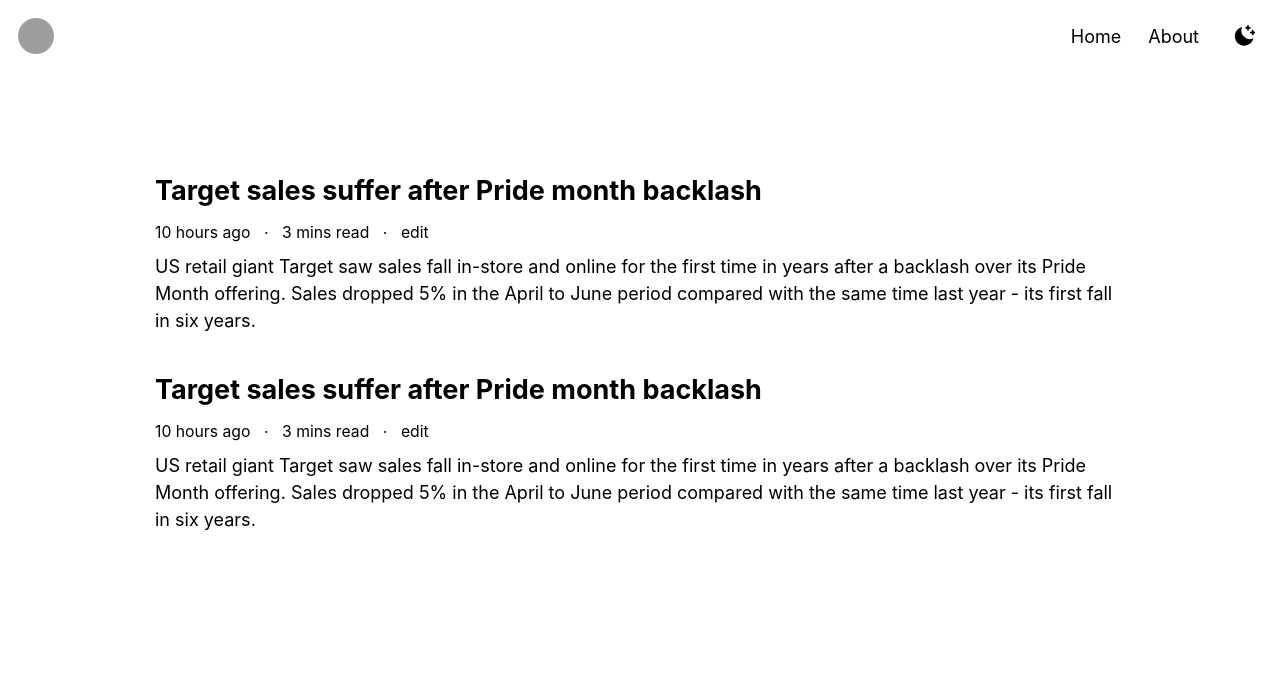
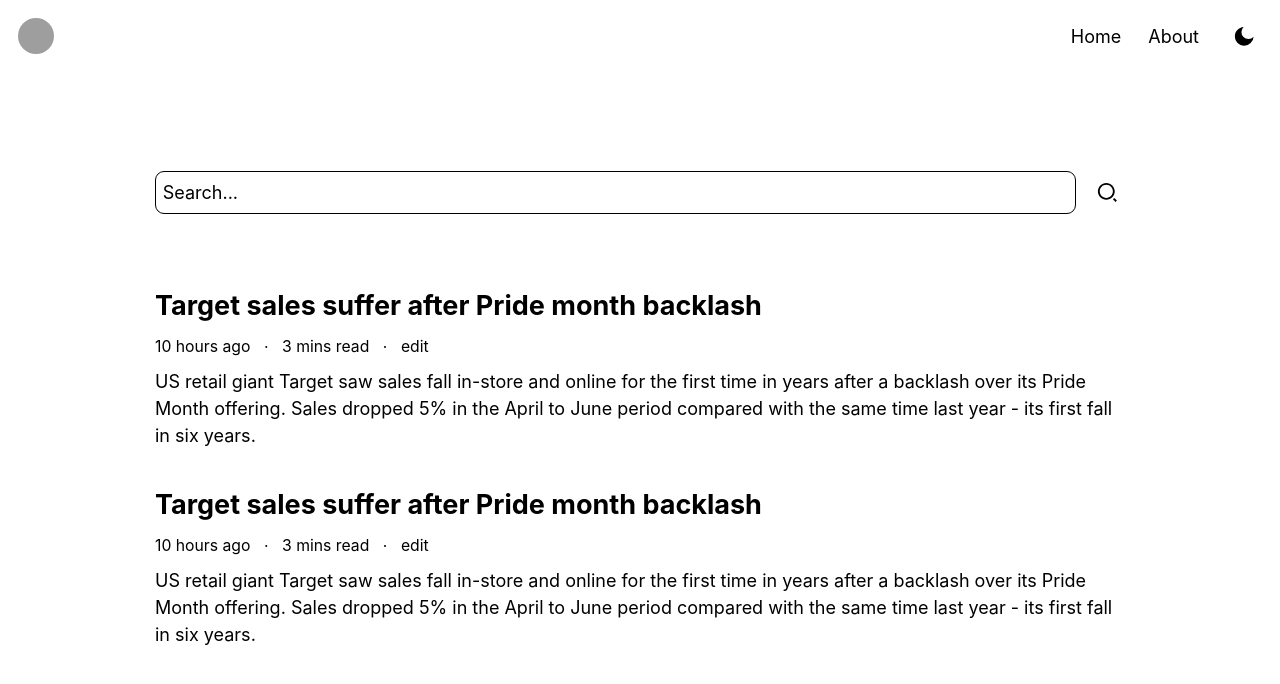
Before and after one commit to hypulse/devlog, a Next.js app: page / in a window 1280 px wide. Shown: the top 684 px of the page. Built offline with nearby package versions, Linux system fonts and the light colour scheme; grey boxes are pictures that could not be loaded; a web font is replaced by a local one.

Commit message:
검색 박스 추가, 아이콘 수정 등

```diff
--- a/app/login/page.tsx
+++ b/app/login/page.tsx
@@ -1,18 +1,11 @@
 import Button from "@/components/Button";
+import Input from "@/components/Input";
 
 export default function Page() {
   return (
     <div className="flex flex-col gap-y-elementGap">
-      <input
-        type="text"
-        className="bg-transparent border rounded outline-none p-inputPadding border-border placeholder-textSecondary"
-        placeholder="email"
-      ></input>
-      <input
-        type="text"
-        className="bg-transparent border rounded outline-none p-inputPadding border-border placeholder-textSecondary"
-        placeholder="password"
-      ></input>
+      <Input type="text" placeholder="email" />
+      <Input type="text" placeholder="password" />
       <Button>Login</Button>
     </div>
   );
--- a/app/page.tsx
+++ b/app/page.tsx
@@ -1,10 +1,14 @@
 import Card from "@/components/Card";
+import SearchBox from "@/components/SearchBox";
 
 export default function Page() {
   return (
-    <div className="flex flex-col gap-y-extraGap">
-      <Card _id="" />
-      <Card _id="" />
+    <div className="space-y-sectionGap">
+      <SearchBox />
+      <div className="flex flex-col gap-y-extraGap">
+        <Card _id="" />
+        <Card _id="" />
+      </div>
     </div>
   );
 }
--- /dev/null
+++ b/components/SearchBox.tsx
@@ -0,0 +1,19 @@
+"use client";
+
+import { RiSearch2Line } from "@/icons";
+import IconButton from "./IconButton";
+import Input from "./Input";
+import { useRef } from "react";
+
+export default function SearchBox() {
+  const ref = useRef<HTMLInputElement>(null);
+
+  return (
+    <form className="flex items-center gap-x-colGap">
+      <Input type="text" placeholder="Search..." className="grow" ref={ref} />
+      <IconButton type="submit">
+        <RiSearch2Line />
+      </IconButton>
+    </form>
+  );
+}
--- a/components/ThemeToggler.tsx
+++ b/components/ThemeToggler.tsx
@@ -1,6 +1,6 @@
 "use client";
 
-import { RiSunFill, RiMoonClearFill } from "@/icons";
+import { RiSunFill, RiMoonFill } from "@/icons";
 import IconButton from "./IconButton";
 import useTheme from "@/hooks/useTheme";
 
@@ -9,7 +9,7 @@ export default function ThemeToggler() {
 
   return (
     <IconButton onClick={toggleTheme}>
-      {theme === "dark" ? <RiSunFill /> : <RiMoonClearFill />}
+      {theme === "dark" ? <RiSunFill /> : <RiMoonFill />}
     </IconButton>
   );
 }
--- a/icons.tsx
+++ b/icons.tsx
@@ -1,6 +1,6 @@
 import { SVGProps } from "react";
 
-export function RiMoonClearFill(props: SVGProps<SVGSVGElement>) {
+export function RiMoonFill(props: SVGProps<SVGSVGElement>) {
   return (
     <svg
       xmlns="http://www.w3.org/2000/svg"
@@ -11,7 +11,7 @@ export function RiMoonClearFill(props: SVGProps<SVGSVGElement>) {
     >
       <path
         fill="currentColor"
-        d="M9.822 2.238a9 9 0 0 0 11.94 11.94C20.768 18.654 16.775 22 12 22C6.477 22 2 17.523 2 12c0-4.775 3.346-8.768 7.822-9.762Zm8.342.053L19 2.5v1l-.836.209a2 2 0 0 0-1.455 1.455L16.5 6h-1l-.209-.836a2 2 0 0 0-1.455-1.455L13 3.5v-1l.836-.209A2 2 0 0 0 15.29.836L15.5 0h1l.209.836a2 2 0 0 0 1.455 1.455Zm5 5L24 7.5v1l-.836.209a2 2 0 0 0-1.455 1.455L21.5 11h-1l-.209-.836a2 2 0 0 0-1.455-1.455L18 8.5v-1l.836-.209a2 2 0 0 0 1.455-1.455L20.5 5h1l.209.836a2 2 0 0 0 1.455 1.455Z"
+        d="M11.38 2.019a7.5 7.5 0 1 0 10.6 10.6A9.996 9.996 0 0 1 12.001 22C6.477 22 2 17.523 2 12c0-5.315 4.146-9.66 9.38-9.98Z"
       ></path>
     </svg>
   );
@@ -33,3 +33,20 @@ export function RiSunFill(props: SVGProps<SVGSVGElement>) {
     </svg>
   );
 }
+
+export function RiSearch2Line(props: SVGProps<SVGSVGElement>) {
+  return (
+    <svg
+      xmlns="http://www.w3.org/2000/svg"
+      width="1em"
+      height="1em"
+      viewBox="0 0 24 24"
+      {...props}
+    >
+      <path
+        fill="currentColor"
+        d="M11 2c4.968 0 9 4.032 9 9s-4.032 9-9 9s-9-4.032-9-9s4.032-9 9-9Zm0 16c3.867 0 7-3.133 7-7s-3.133-7-7-7s-7 3.133-7 7s3.133 7 7 7Zm8.485.071l2.829 2.828l-1.415 1.415l-2.828-2.829l1.414-1.414Z"
+      ></path>
+    </svg>
+  );
+}
```
